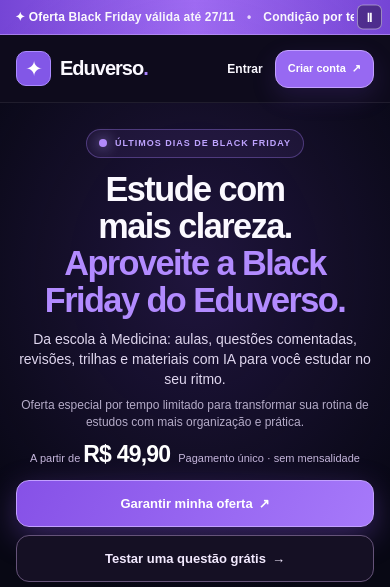
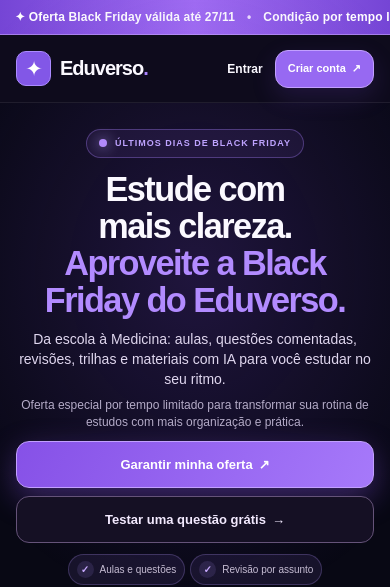
Before and after one commit to dramaflix2026-stack/Eduverso, a Next.js app: page / in a window 390 px wide. Shown: the top 587 px of the page. Built offline with nearby package versions, Linux system fonts and the light colour scheme.

Commit message:
Remove visible marquee pause control and hero price line

```diff
--- a/app/landing.css
+++ b/app/landing.css
@@ -685,20 +685,14 @@
 
 /* Black Friday 2026 — isolated landing hero and accessible announcement marquee. */
 .lp-bf-banner{position:relative;display:flex;align-items:center;min-height:35px;overflow:hidden;background:linear-gradient(90deg,#7545d5,#a16df4,#7545d5);color:#fff;border-bottom:1px solid #d3b6ff80;font-size:12px;font-weight:800;letter-spacing:.15px}
-.lp-bf-viewport{overflow:hidden;min-width:0;flex:1;margin-right:36px}
+.lp-bf-viewport{overflow:hidden;min-width:0;flex:1}
 .lp-bf-track{display:flex;width:max-content;animation:lp-bf-scroll 34s linear infinite;will-change:transform}
 .lp-bf-group{display:flex;flex:none;align-items:center}
 .lp-bf-group>span{white-space:nowrap;padding:8px 16px;display:inline-flex;align-items:center;gap:12px}
 .lp-bf-group b{color:#efe1ff}
 @keyframes lp-bf-scroll{from{transform:translateX(0)}to{transform:translateX(-50%)}}
-.lp-bf-pause{position:absolute;right:9px;top:50%;width:24px;height:24px;transform:translateY(-50%);opacity:0;z-index:2;cursor:pointer;margin:0}
-.lp-bf-pause-label{position:absolute;right:8px;top:50%;transform:translateY(-50%);width:25px;height:25px;border:1px solid #ffffff70;background:#25134580;border-radius:6px;display:grid;place-items:center;cursor:pointer;font-size:12px;z-index:1}
-.lp-bf-play-icon,.lp-bf-static{display:none}
-.lp-bf-pause:focus-visible+.lp-bf-pause-label{outline:2px solid white;outline-offset:2px}
-.lp-bf-pause:checked+.lp-bf-pause-label .lp-bf-pause-icon{display:none}
-.lp-bf-pause:checked+.lp-bf-pause-label .lp-bf-play-icon{display:inline}
-.lp-bf-pause:checked~.lp-bf-viewport .lp-bf-track,.lp-bf-banner:hover .lp-bf-track{animation-play-state:paused}
-@media(prefers-reduced-motion:reduce){.lp-bf-viewport,.lp-bf-pause,.lp-bf-pause-label{display:none}.lp-bf-static{display:block;text-align:center;width:100%;padding:8px 12px}}
+.lp-bf-static{display:none}
+@media(prefers-reduced-motion:reduce){.lp-bf-viewport{display:none}.lp-bf-static{display:block;text-align:center;width:100%;padding:8px 12px}}
 .edu-lp .lp-hero-redesign{display:grid;grid-template-columns:minmax(0,1fr);justify-items:center;gap:28px;padding-top:44px;padding-bottom:46px;text-align:center}
 .edu-lp .lp-hero-redesign:before{top:-180px;right:auto;left:50%;transform:translateX(-50%);width:min(1000px,150vw);height:700px;background:radial-gradient(ellipse,#7041c83b,transparent 68%)}
 .lp-hero-redesign .lp-hero-copy{width:100%;max-width:920px;display:flex;flex-direction:column;align-items:center;text-align:center}
@@ -708,8 +702,6 @@
 .edu-lp .lp-hero-redesign h1 em{display:block;color:#b28bff}
 .edu-lp .lp-hero-redesign .lp-hero-subtitle{max-width:660px;margin:0 auto 9px;color:#e0d7ef;font-size:clamp(15px,1.6vw,19px);line-height:1.5;text-wrap:pretty}
 .edu-lp .lp-hero-redesign .lp-hero-description{max-width:620px;margin:0 auto 13px;font-size:13px;line-height:1.5;color:#b5acc8}
-.lp-hero-price{display:flex;align-items:baseline;justify-content:center;flex-wrap:wrap;gap:4px 12px;margin:0 auto 15px;color:#c6b7dc;font-size:12px}
-.lp-hero-price strong{color:#fff;font-size:25px;letter-spacing:-.8px;font-weight:900}
 .lp-hero-redesign .lp-hero-actions{display:flex;justify-content:center;gap:10px;width:min(100%,500px)}
 .edu-lp .lp-hero-redesign .lp-hero-actions>a{flex:1;min-width:0;min-height:52px;padding:12px 14px;font-size:14px;white-space:normal;text-align:center}
 .edu-lp .lp-hero-redesign .lp-hero-actions>.lp-button{background:linear-gradient(115deg,#8651e7,#a679fa);box-shadow:0 10px 30px #8b56e65c}
@@ -737,8 +729,6 @@
  .lp-hero-redesign .lp-hero-badge{font-size:9px;letter-spacing:1px}
  .edu-lp .lp-hero-redesign .lp-hero-subtitle{font-size:14px;line-height:1.45;margin-bottom:7px}
  .edu-lp .lp-hero-redesign .lp-hero-description{font-size:12px;line-height:1.45;margin-bottom:10px}
- .lp-hero-price{margin-bottom:12px;gap:2px 8px;font-size:11px}
- .lp-hero-price strong{font-size:23px}
  .lp-hero-redesign .lp-hero-actions{flex-direction:column;gap:8px}
  .edu-lp .lp-hero-redesign .lp-hero-actions>a{flex:auto;min-height:47px;width:100%;font-size:13px;padding:10px 12px}
  .lp-hero-redesign .lp-hero-points{margin-top:11px;gap:5px;font-size:10px}
@@ -751,3 +741,6 @@
  .lp-hero-redesign .lp-app-lesson{padding:9px}
  .lp-hero-preview-footer{font-size:10px}
 }
+
+/* Keep the promotional strip readable without a visible pause control. */
+.lp-bf-banner:hover .lp-bf-track{animation-play-state:paused}
--- a/app/page.tsx
+++ b/app/page.tsx
@@ -14,8 +14,6 @@ export default function Landing(){
  const promo = "Oferta Black Friday válida até 27/11";
  return <div className="edu-lp">
   {blackFriday && <div className="lp-bf-banner" aria-label={promo}>
-   <input className="lp-bf-pause" type="checkbox" id="lp-bf-pause" aria-label="Pausar faixa de oferta"/>
-   <label className="lp-bf-pause-label" htmlFor="lp-bf-pause" aria-hidden="true"><span className="lp-bf-pause-icon">Ⅱ</span><span className="lp-bf-play-icon">▶</span></label>
    <div className="lp-bf-viewport" aria-hidden="true"><div className="lp-bf-track">{[0,1].map(group=><div className="lp-bf-group" key={group}>{[0,1,2,3].map(item=><span key={item}>✦ {promo} <b>•</b> Condição por tempo limitado <b>•</b></span>)}</div>)}</div></div>
    <span className="lp-bf-static" aria-hidden="true">{promo}</span>
   </div>}
@@ -35,7 +33,6 @@ export default function Landing(){
      <h1 id="lp-heading">Estude com mais clareza. <em>{blackFriday ? "Aproveite a Black Friday do Eduverso." : "Evolua com inteligência artificial."}</em></h1>
      <p className="lp-hero-subtitle">Da escola à Medicina: aulas, questões comentadas, revisões, trilhas e materiais com IA para você estudar no seu ritmo.</p>
      <p className="lp-hero-description">{blackFriday ? "Oferta especial por tempo limitado para transformar sua rotina de estudos com mais organização e prática." : "Organize sua rotina de estudos, pratique e acompanhe sua evolução em um só lugar."}</p>
-     <div className="lp-hero-price"><span>A partir de <strong>R$ 49,90</strong></span><span>Pagamento único · sem mensalidade</span></div>
      <div className="lp-hero-actions">
       <a href="#planos" className="lp-button lp-button-large">{blackFriday ? "Garantir minha oferta" : "Conhecer os planos"} <span aria-hidden="true">↗</span></a>
       <a href="#produto" className="lp-outline lp-button-large">Testar uma questão grátis <span aria-hidden="true">→</span></a>
```
